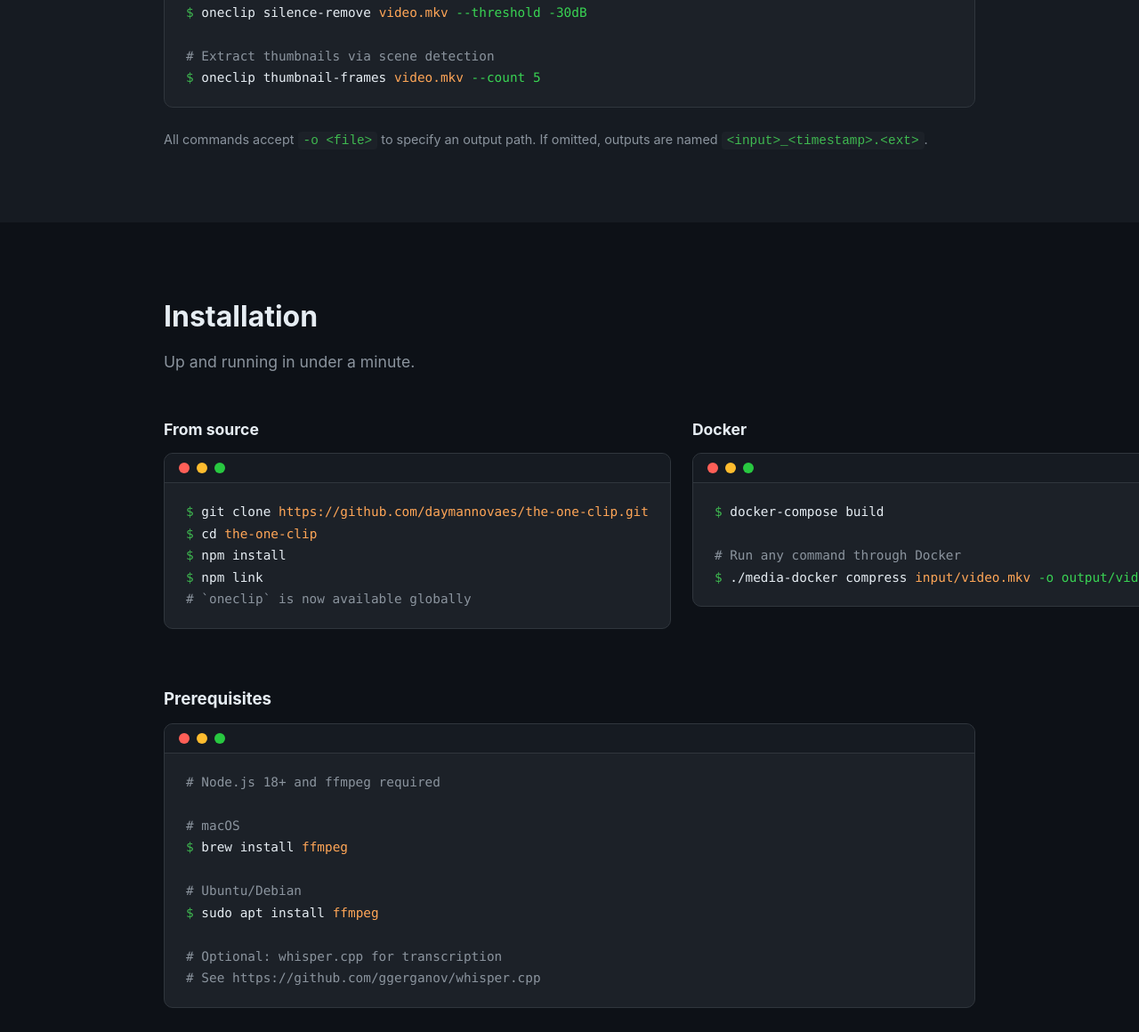
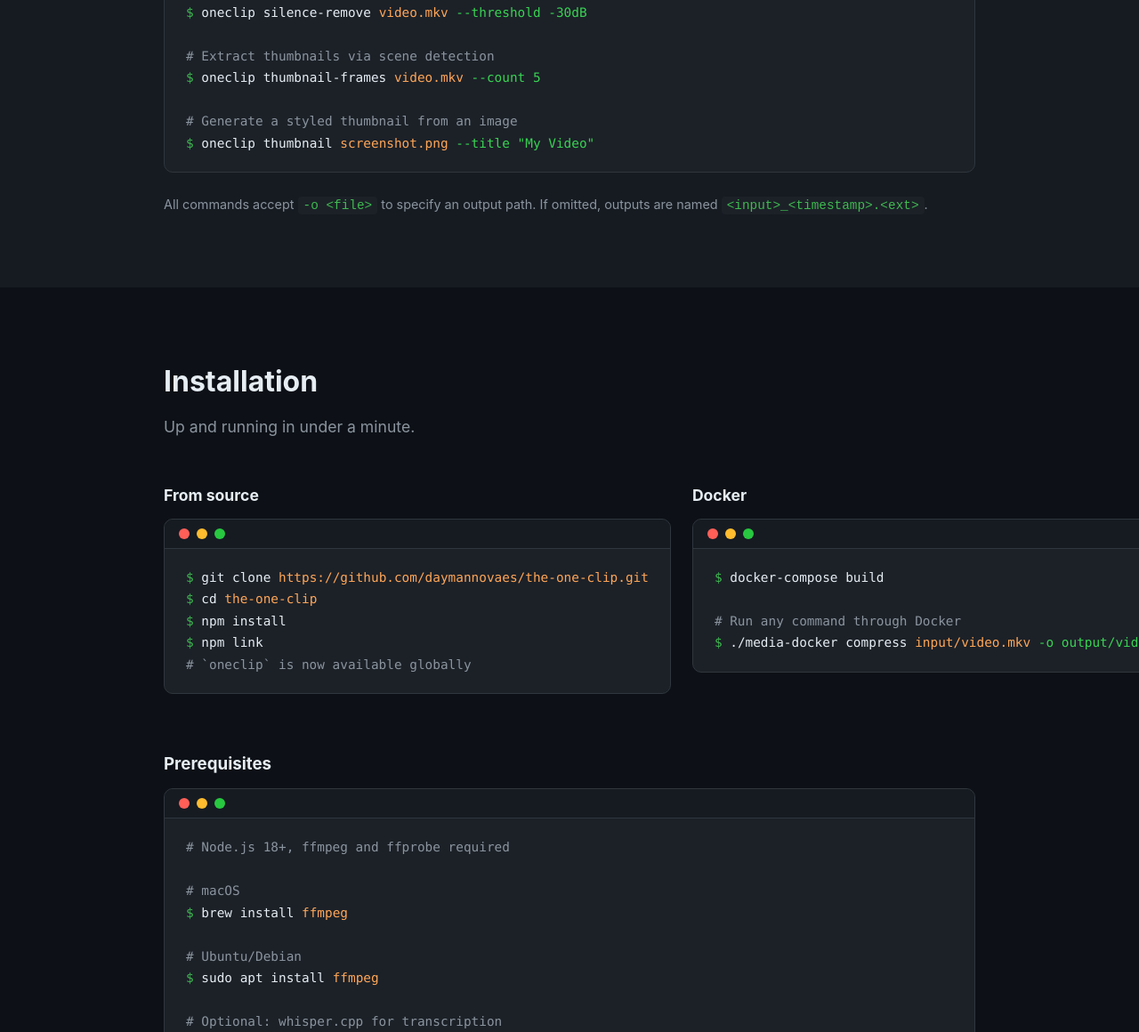
Before and after one commit to Daymannovaes/the-one-clip, a website: page docs/index.html in a window 1280 px wide. Shown: the part 2009-3169 px from the top of the page at 89% size. Drawn offline with Linux system fonts and the light colour scheme.

Commit message:
landing page and new commands

```diff
--- a/docs/index.html
+++ b/docs/index.html
@@ -349,7 +349,10 @@
 <span class="prompt">$</span> <span class="cmd">oneclip silence-remove</span> <span class="arg">video.mkv</span> <span class="flag">--threshold -30dB</span>
 
 <span class="comment"># Extract thumbnails via scene detection</span>
-<span class="prompt">$</span> <span class="cmd">oneclip thumbnail-frames</span> <span class="arg">video.mkv</span> <span class="flag">--count 5</span></pre>
+<span class="prompt">$</span> <span class="cmd">oneclip thumbnail-frames</span> <span class="arg">video.mkv</span> <span class="flag">--count 5</span>
+
+<span class="comment"># Generate a styled thumbnail from an image</span>
+<span class="prompt">$</span> <span class="cmd">oneclip thumbnail</span> <span class="arg">screenshot.png</span> <span class="flag">--title "My Video"</span></pre>
     </div>
 
     <p style="color: var(--text-muted); font-size: 0.9rem;">All commands accept <code style="font-family: monospace; background: var(--bg-code); padding: 2px 6px; border-radius: 4px; color: var(--green);">-o &lt;file&gt;</code> to specify an output path. If omitted, outputs are named <code style="font-family: monospace; background: var(--bg-code); padding: 2px 6px; border-radius: 4px; color: var(--green);">&lt;input&gt;_&lt;timestamp&gt;.&lt;ext&gt;</code>.</p>
@@ -401,7 +404,7 @@
         <span class="terminal-dot"></span>
         <span class="terminal-dot"></span>
       </div>
-      <pre><span class="comment"># Node.js 18+ and ffmpeg required</span>
+      <pre><span class="comment"># Node.js 18+, ffmpeg and ffprobe required</span>
 
 <span class="comment"># macOS</span>
 <span class="prompt">$</span> <span class="cmd">brew install</span> <span class="arg">ffmpeg</span>
```
Also changed, not shown: .claude/commands/video-describe.md, .claude/commands/video-pipeline.md, README.md.
